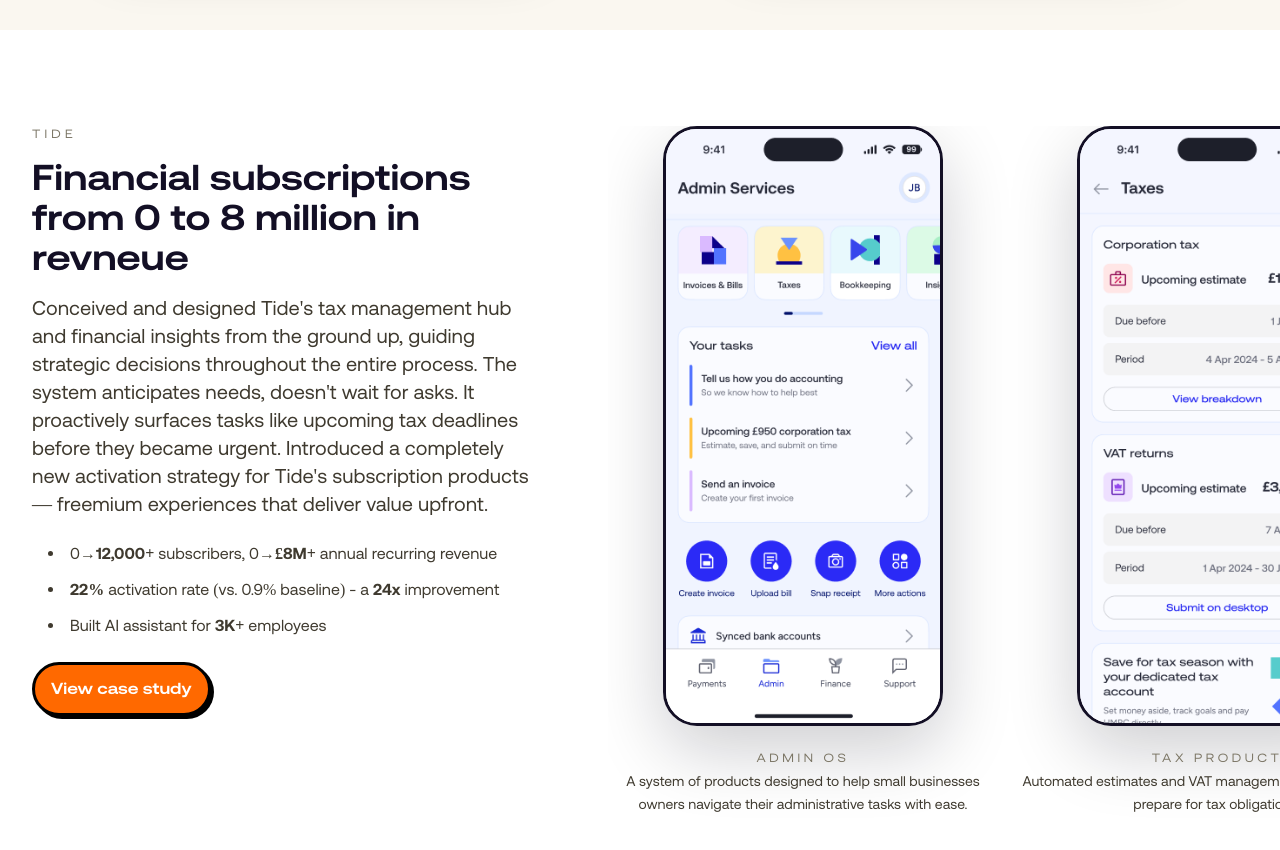
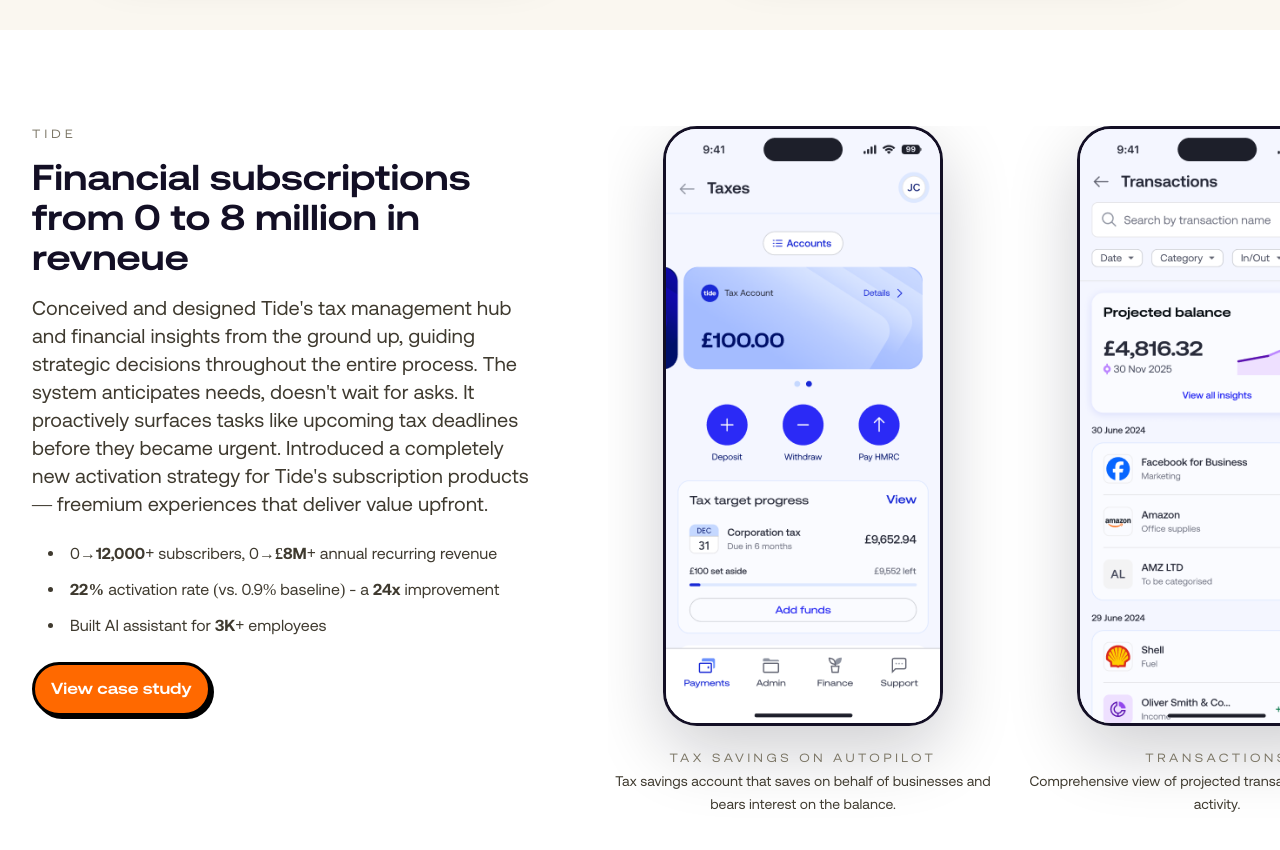
Before and after one commit to h8inc/portfolio, a React (Vite) app: page / in a window 1280 px wide. Shown: the part 1740-2590 px from the top of the page. Built offline with nearby package versions, Linux system fonts and the light colour scheme.

Commit message:
Reorder ScreenGallery mocks and add new Transactions mock: Tax Account first, then Transactions, Cash flow, Financial insights, Admin OS

```diff
--- a/src/pages/Home.tsx
+++ b/src/pages/Home.tsx
@@ -27,28 +27,20 @@
   const allScreens = useMemo(
     () => [
       {
-        id: 'accounting-os',
-        eyebrow: 'Admin OS',
-        title: 'All admin in one place',
-        description: 'A system of products designed to help small businesses owners navigate their administrative tasks with ease.',
-        imageSrc: encodeURI('/assets/✅ Admin - no tasks comeplete.png'),
-        imageAlt: 'Admin services home with task checklist'
-      },
-      {
-        id: 'activation',
-        eyebrow: 'Tax Product',
-        title: 'Tax deadlines and estimates',
-        description: 'Automated estimates and VAT management helps businesses prepare for tax obligations.',
-        imageSrc: encodeURI('/assets/Registered Business - VAT registered - Connected (subscribed).png'),
-        imageAlt: 'Registered business VAT estimates view'
-      },
-      {
         id: 'tax',
         eyebrow: 'Tax savings on autopilot',
         title: 'Predict and plan ahead',
         description: 'Tax savings account that saves on behalf of businesses and bears interest on the balance.',
         imageSrc: encodeURI('/assets/Tax Account timeline.png'),
         imageAlt: 'Tax account timeline and actions'
+      },
+      {
+        id: 'transactions',
+        eyebrow: 'Transactions',
+        title: 'Projected transactions view',
+        description: 'Comprehensive view of projected transactions and financial activity.',
+        imageSrc: encodeURI('/assets/Transactions/Populated/projected.png'),
+        imageAlt: 'Projected transactions view'
       },
       {
         id: 'cashflow',
@@ -67,12 +59,12 @@
         imageAlt: 'Financial insights and spending analysis'
       },
       {
-        id: 'bookkeeping',
-        eyebrow: 'Bookkeeping score',
-        title: 'Keep records clean and compliant',
-        description: 'Automated categorization and health scoring that guides members toward tax-ready books without manual effort.',
-        imageSrc: encodeURI('/assets/Bookkeeping - Slice 4.png'),
-        imageAlt: 'Bookkeeping score and smart categorization'
+        id: 'accounting-os',
+        eyebrow: 'Admin OS',
+        title: 'All admin in one place',
+        description: 'A system of products designed to help small businesses owners navigate their administrative tasks with ease.',
+        imageSrc: encodeURI('/assets/✅ Admin - no tasks comeplete.png'),
+        imageAlt: 'Admin services home with task checklist'
       }
     ],
     []
```
Also changed, not shown: public/assets/Cash flow - current month.png, public/assets/Transactions/Populated/projected.png (added).
